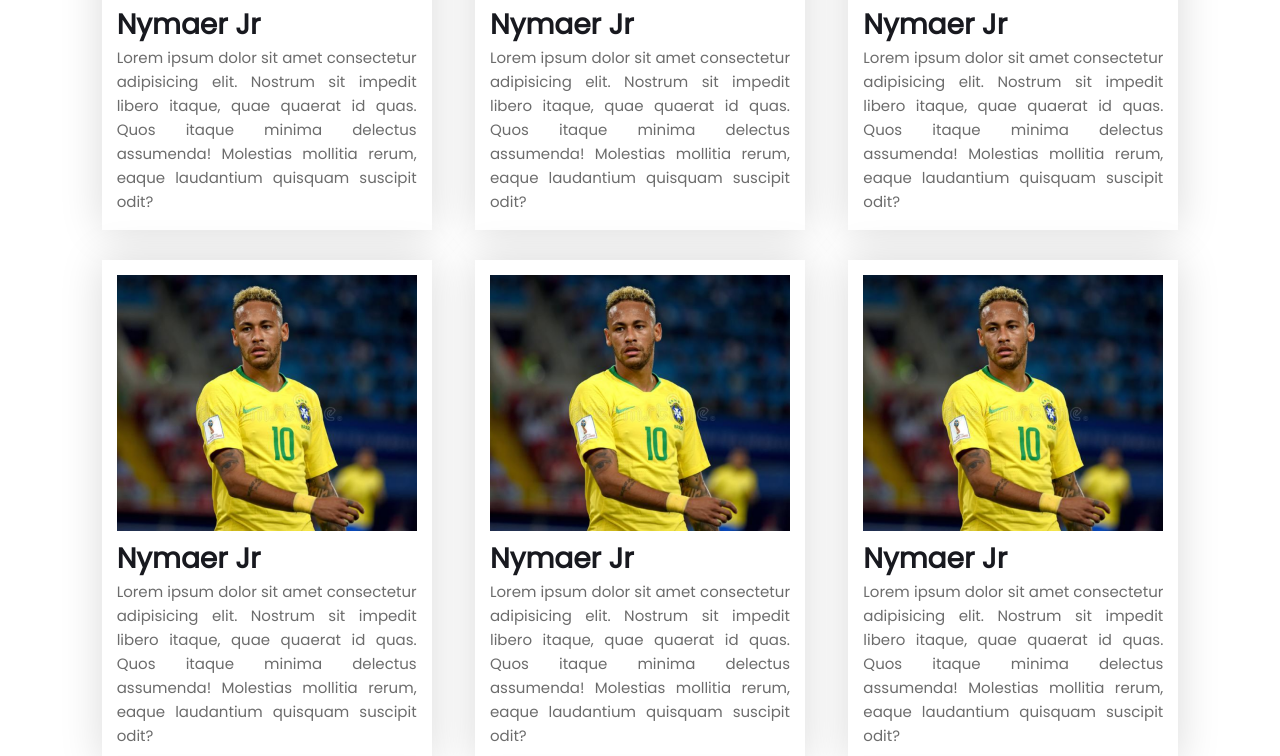
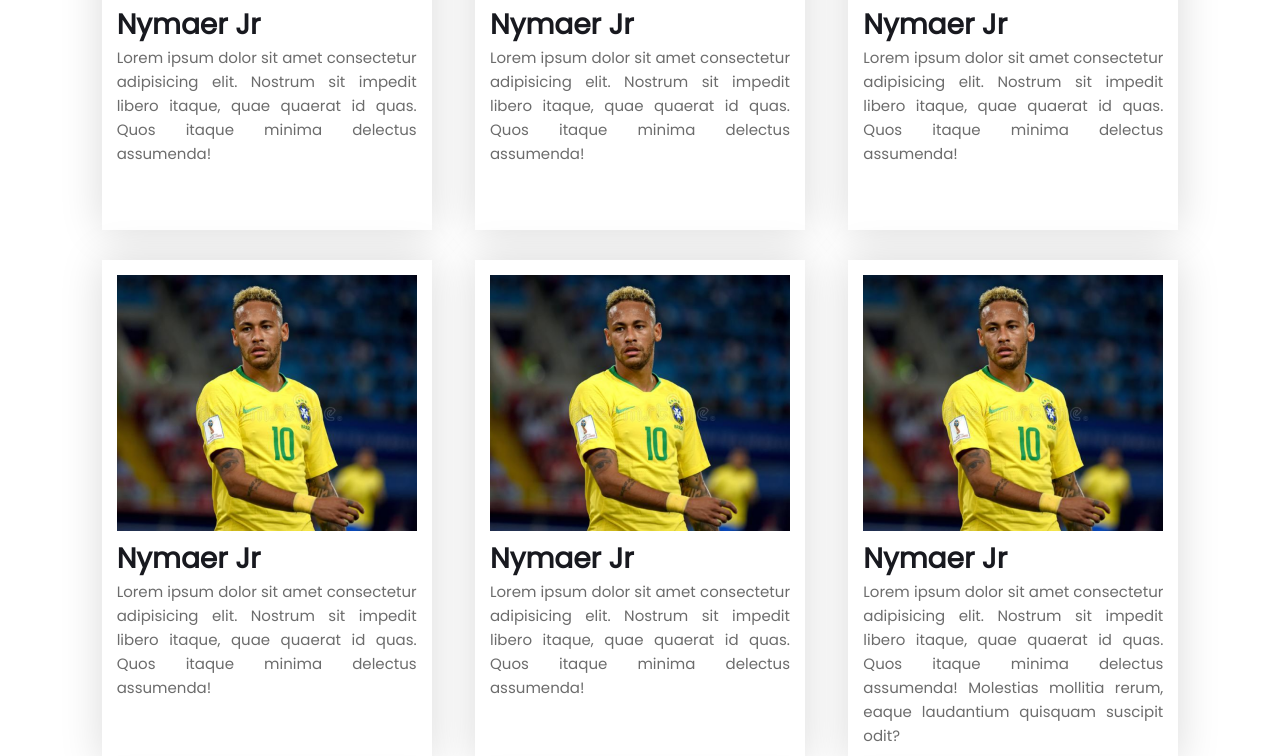
Before and after one commit to Md-Sakibul-Islam/test-football, a plain HTML site: page index.html in a window 1280 px wide. Shown: the part 1015-1771 px from the top of the page. Drawn offline with Linux system fonts and the light colour scheme.

Commit message:
final web

```diff
--- a/index.html
+++ b/index.html
@@ -46,8 +46,7 @@
           <p class="player-info">
             Lorem ipsum dolor sit amet consectetur adipisicing elit. Nostrum sit
             impedit libero itaque, quae quaerat id quas. Quos itaque minima
-            delectus assumenda! Molestias mollitia rerum, eaque laudantium
-            quisquam suscipit odit?
+            delectus assumenda!
           </p>
         </div>
         <div class="player">
@@ -56,8 +55,7 @@
           <p class="player-info">
             Lorem ipsum dolor sit amet consectetur adipisicing elit. Nostrum sit
             impedit libero itaque, quae quaerat id quas. Quos itaque minima
-            delectus assumenda! Molestias mollitia rerum, eaque laudantium
-            quisquam suscipit odit?
+            delectus assumenda!
           </p>
         </div>
         <div class="player">
@@ -66,8 +64,7 @@
           <p class="player-info">
             Lorem ipsum dolor sit amet consectetur adipisicing elit. Nostrum sit
             impedit libero itaque, quae quaerat id quas. Quos itaque minima
-            delectus assumenda! Molestias mollitia rerum, eaque laudantium
-            quisquam suscipit odit?
+            delectus assumenda!
           </p>
         </div>
         <div class="player">
@@ -76,8 +73,7 @@
           <p class="player-info">
             Lorem ipsum dolor sit amet consectetur adipisicing elit. Nostrum sit
             impedit libero itaque, quae quaerat id quas. Quos itaque minima
-            delectus assumenda! Molestias mollitia rerum, eaque laudantium
-            quisquam suscipit odit?
+            delectus assumenda!
           </p>
         </div>
         <div class="player">
@@ -86,8 +82,7 @@
           <p class="player-info">
             Lorem ipsum dolor sit amet consectetur adipisicing elit. Nostrum sit
             impedit libero itaque, quae quaerat id quas. Quos itaque minima
-            delectus assumenda! Molestias mollitia rerum, eaque laudantium
-            quisquam suscipit odit?
+            delectus assumenda!
           </p>
         </div>
         <div class="player">
--- a/style.css
+++ b/style.css
@@ -1,5 +1,6 @@
 * {
   margin: 0;
+  padding-left: 0;
 }
 body {
   font-family: "Poppins", sans-serif;
@@ -225,7 +226,7 @@
     grid-template-columns: repeat(1, 1fr);
     justify-items: center;
     grid-gap: 30px;
-    margin: 10px;
+    margin:2.5px;
   }
   .player {
     width: 330px;
```
